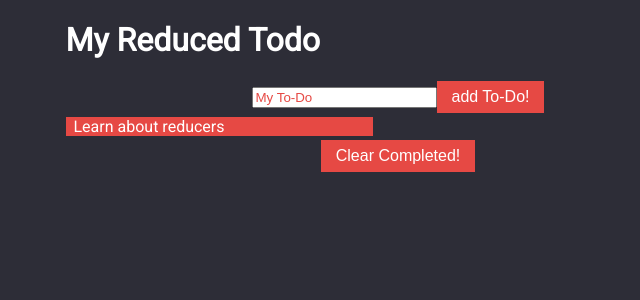
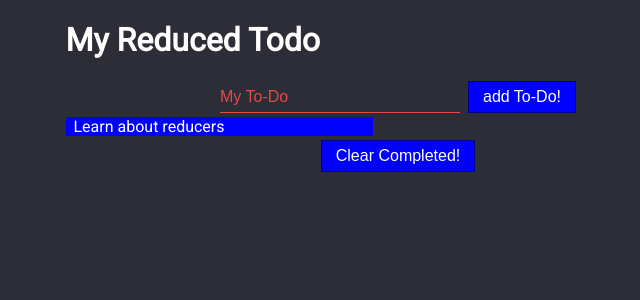
Before and after one commit to bloominstituteoftechnology/reducer-todo, a React (Create React App) app in the folder todo/: page / in a window 1280 px wide. Shown: the top 300 px of the page, without its empty margins (242-882 px from the left). Built offline with nearby package versions, Linux system fonts and the light colour scheme.

Commit message:
few color tweeks

```diff
--- a/todo/src/App.css
+++ b/todo/src/App.css
@@ -50,7 +50,7 @@ h1 {
   margin: 0 auto;
 }
 .task {
-  background-color: #e64944;
+  background-color: blue;
   width: 45%;
   text-align: left;
   margin: 4px 0;
@@ -62,12 +62,8 @@ h1 {
   background-color: #d17d7c;
   text-decoration: line-through;
 }
-form {
-  width: 50%;
-  display: flex;
-  justify-content: flex-end;
-}
-form > input {
+
+.todoInput {
   background-color: #2d2d37;
   border: 0;
   padding: 6px 0;
@@ -80,8 +76,8 @@ form > input {
 }
 
 button {
-  background-color: #e64944;
-  border: 1px solid #e64944;
+  background-color: blue;
+  border: 1px solid darkblue;
   color: white;
   font-size: 16px;
   padding: 6px 14px;
@@ -95,13 +91,6 @@ input::placeholder {
 .clear-btn {
   margin-top: 16px;
 }
-.App {
-  text-align: center;
-}
-
-.completed {
-  text-decoration: line-through;
-}
 
 .sronly {
   display:none
--- a/todo/src/component/TodoForm.js
+++ b/todo/src/component/TodoForm.js
@@ -11,7 +11,7 @@ export const ToDoForm = ({dispatch}) => {
   };
 
   return (
-    <div>
+    <div className= 'form'>
       <label className='sronly' >To-Do Input:</label>
       <input
         className="todoInput"
```
